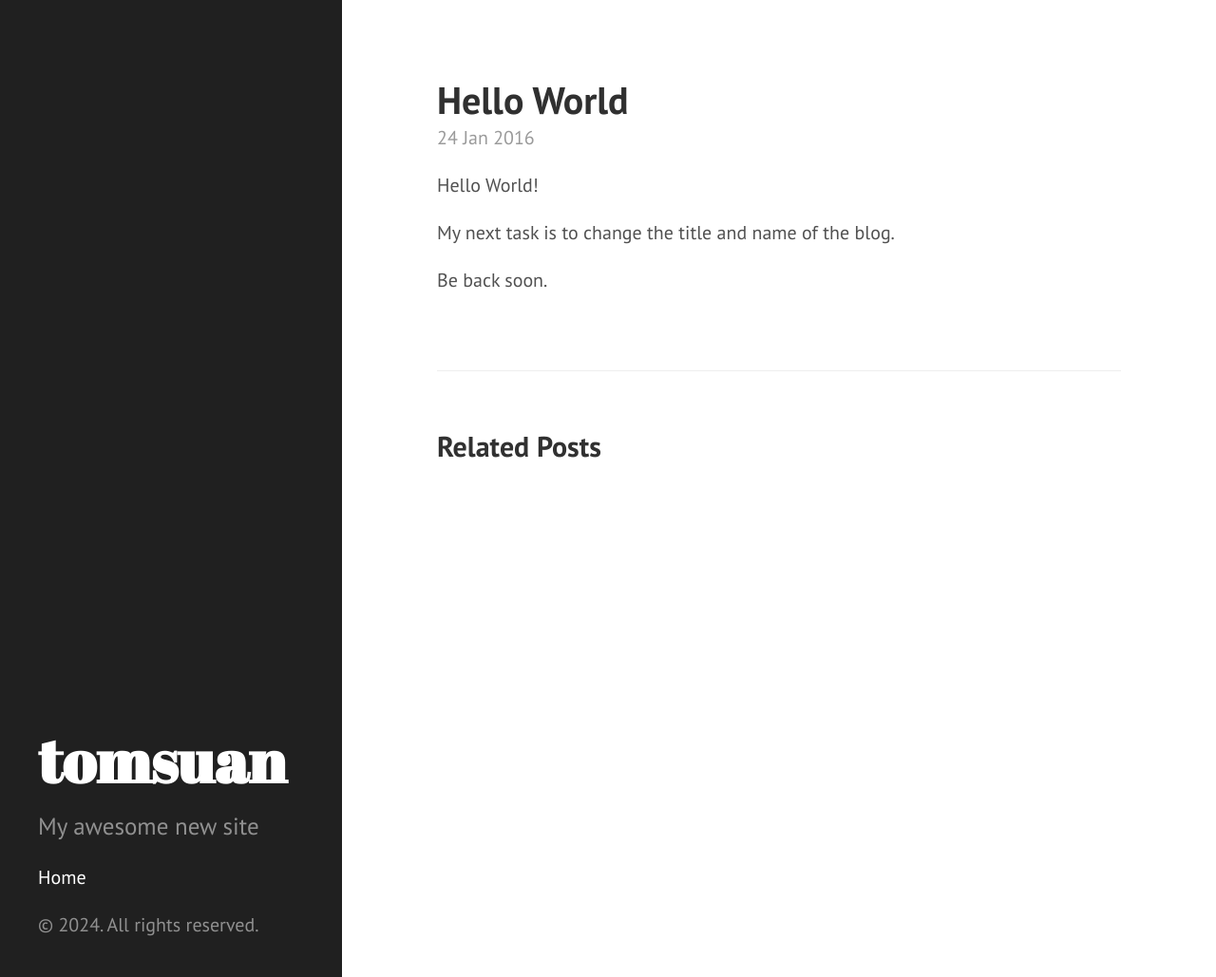
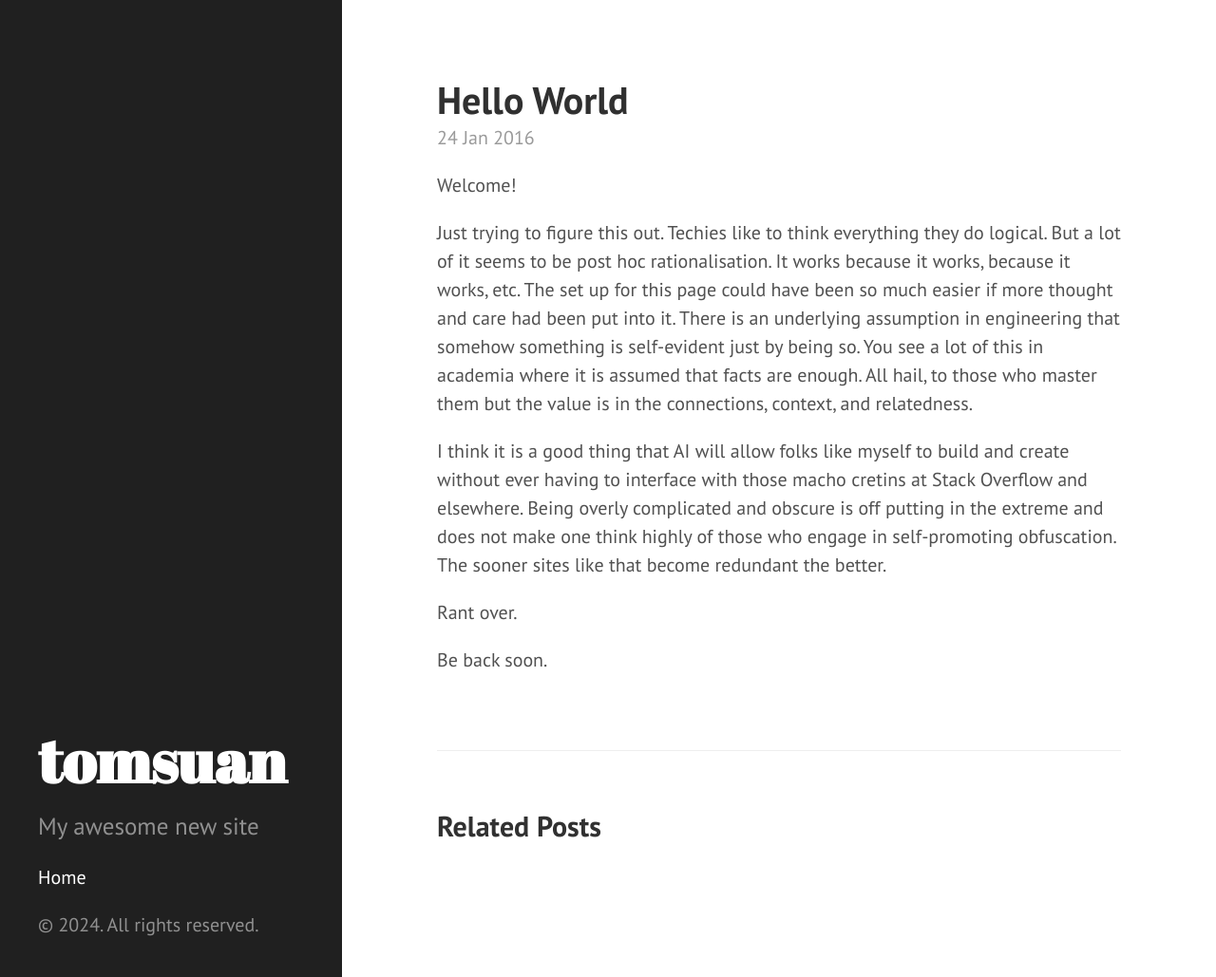
Before and after one commit to tomsuan/tomsuan.github.io, a Jekyll site: the page built from _posts/2016-01-24-hello-world.markdown, in a window 1280 px wide and 1029 px high. Shown: the whole window at 95% size. Built offline with Jekyll 4.4.1, drawn with Linux system fonts in a browser that asks for light colours.

Commit message:
Update 2016-01-24-hello-world.markdown

```diff
--- a/_posts/2016-01-24-hello-world.markdown
+++ b/_posts/2016-01-24-hello-world.markdown
@@ -3,8 +3,17 @@ published: true
 title: Hello World
 layout: post
 ---
-Hello World!
+Welcome!
 
-My next task is to change the title and name of the blog.
+Just trying to figure this out. Techies like to think everything they do logical.
+But a lot of it seems to be post hoc rationalisation.
+It works because it works, because it works, etc.
+The set up for this page could have been so much easier if more thought and care had been put into it.
+There is an underlying assumption in engineering that somehow something is self-evident just by being so.
+You see a lot of this in academia where it is assumed that facts are enough. All hail, to those who master them but the value is in the connections, context, and relatedness.
+
+I think it is a good thing that AI will allow folks like myself to build and create without ever having to interface with those macho cretins at Stack Overflow and elsewhere. Being overly complicated and obscure is off putting in the extreme and does not make one think highly of those who engage in self-promoting obfuscation. The sooner sites like that become redundant the better.
+
+Rant over.
 
 Be back soon.
```
